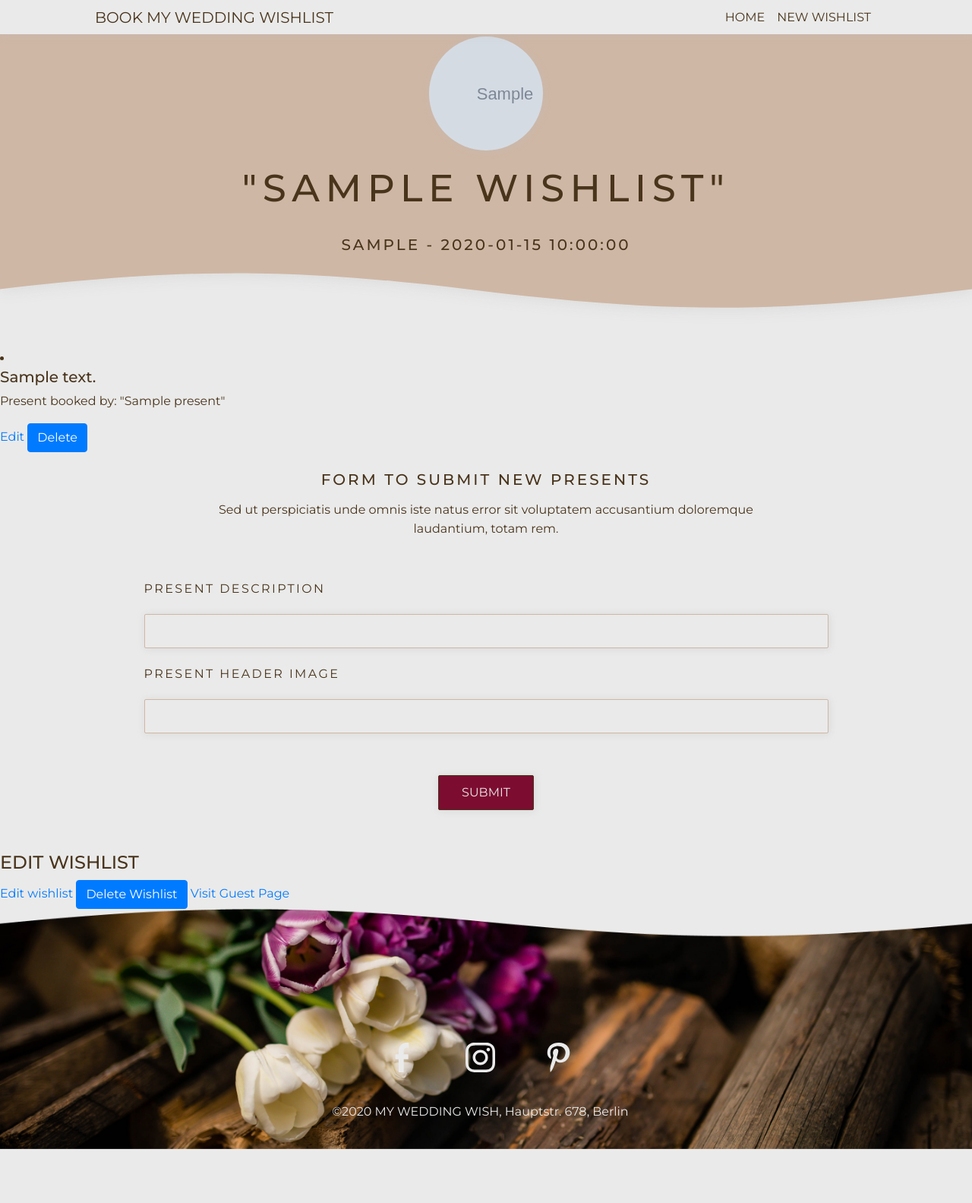
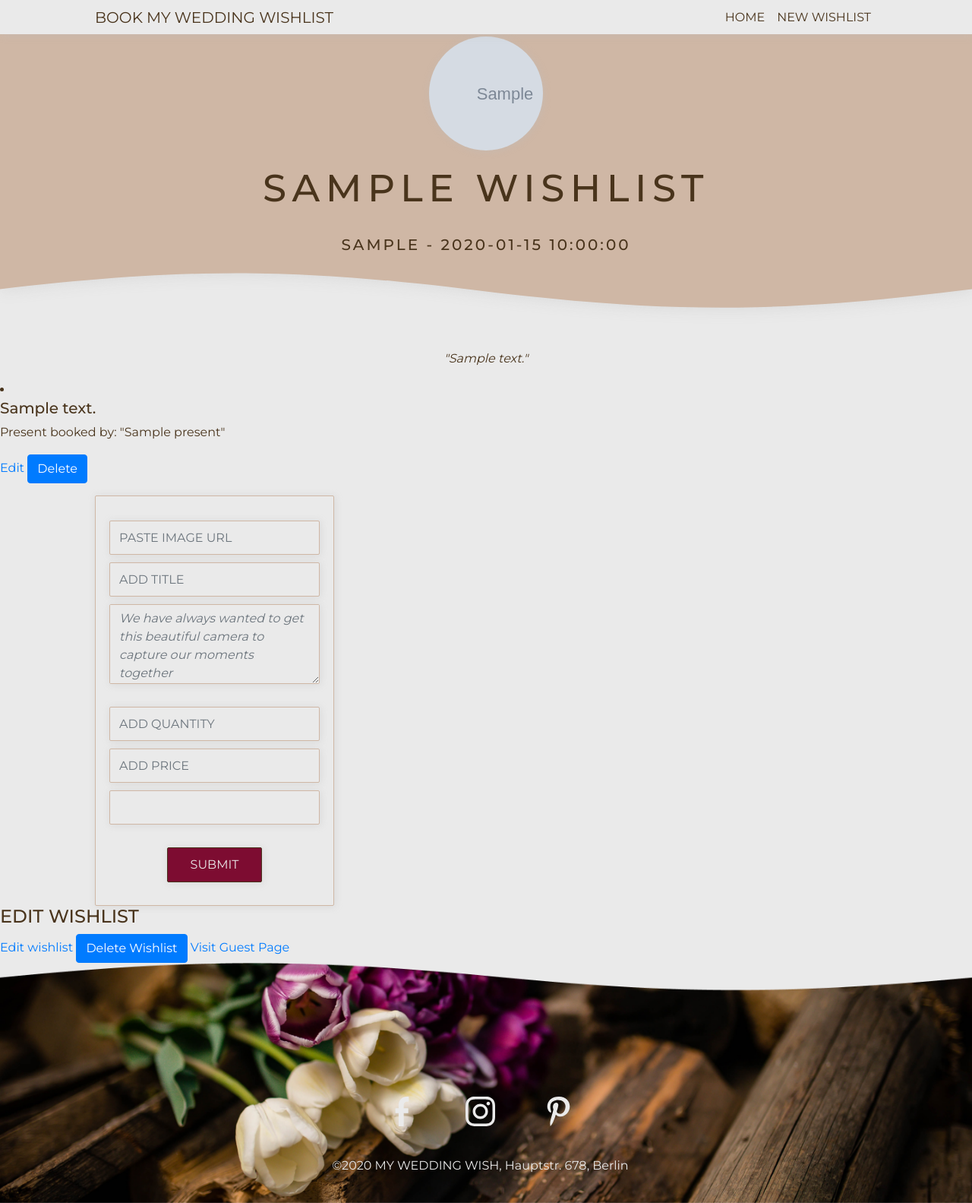
Before and after one commit to valentina-b/book-my-wedding-wish, a Flask app: a page that uses templates/owner_view.html in a window 1280 px wide. Shown: the whole page at 76% size. Before the commit the page ends 1512 px from the top, so only its background shows below. Run offline with Flask 2, Linux system fonts and the light colour scheme; grey boxes marked "Sample" are stand-in pictures; a database or web service that is not in the repository returns one stand-in record (values such as "Sample title"); some libraries are stand-ins or nearby versions.

Commit message:
Style present form

```diff
--- a/static/css/style.css
+++ b/static/css/style.css
@@ -68,8 +68,10 @@ input {
     background-color: var(--app-color-subtle)!important;
 }
 
-input:focus {
+input:focus, textarea:focus {
     border: 1px solid var(--app-color-text)!important;
+    /* outline: none!important; */
+    background-color: var(--app-color-subtle)!important;
 }
 
 .navbar {
@@ -258,6 +260,49 @@ form {
     margin-top: 2rem;
 }
 
+.wishlist-description-p {
+    display: block;
+    margin: auto;
+    max-width: 770px;
+}
+
+::placeholder {
+    text-transform: uppercase;
+}
+
+.present-description::placeholder {
+    text-transform: none;
+    font-style: italic;
+}
+
+.present-form-div, .present-form-div textarea {
+    width: 315px;
+    height: 540px;
+    border: 1px solid var(--app-color-supporting-2);
+    border-radius: var(--border-radius);
+    box-shadow: var(--box-shadow);
+    background-color: var(--app-color-subtle);
+}
+
+.present-description {
+    height: 105px!important;
+    margin-bottom: 30px!important;
+}
+
+.present-form-div input, .present-form-div textarea {
+    width: 277px;
+    margin: 3px auto 10px auto;
+    /* height: 540px;
+    border: 1px solid var(--app-color-supporting-2);
+    border-radius: var(--border-radius);
+    box-shadow: var(--box-shadow);
+    background-color: var(--app-color-subtle); */
+}
+
+.cta-present-form {
+    margin: 30px auto 0 auto;
+}
+
 /* Footer */
 .social-icons {
     margin: auto;
@@ -364,7 +409,7 @@ form {
     .return-link {
         margin: -20px auto 20px auto;
     }
-    .form-group {
+    .form-group, .form-group-present {
         width: 90%;
         margin: 0 auto;
     }
--- a/templates/owner_view.html
+++ b/templates/owner_view.html
@@ -11,7 +11,7 @@
         <div class="owner-header-image-div">
             <img src="{{ the_wishlist.wishlist_header_image_URL }}" alt="Couple Photo">
         </div>
-        <h1>"{{ the_wishlist.wishlist_name }}"</h1>
+        <h1>{{ the_wishlist.wishlist_name }}</h1>
         <h3 class="text-center">{{ the_wishlist.wishlist_wedding_location }} - {{ the_wishlist.wishlist_wedding_date }}</h3>
     </div>
 {% endblock %}
@@ -28,6 +28,7 @@
 
 <!-- <h1>"{{ the_wishlist.wishlist_name }}"</h1>
 <h3 class="text-center">{{ the_wishlist.wishlist_wedding_location }} - {{ the_wishlist.wishlist_wedding_date }}</h3> -->
+<p class="text-center font-italic wishlist-description-p">"{{ the_wishlist.wishlist_description }}"</p>
 
 <p>
 {% for present in displayed_presents %}
@@ -64,7 +65,7 @@
 {% endfor %}
 </p>
 
-<section id="section-form">
+<!-- <section id="section-form">
     <div class="container">
         <div class="form-text">
             <h3 class="text-center">FORM TO SUBMIT NEW PRESENTS</h3>
@@ -73,16 +74,55 @@
         <div class="row">
             <form action="{{ url_for('add_new_present', wishlist_username=wishlist_username) }}" method="POST">
                 <div class="form-group">
-                    <!-- wishlist description -->
+
                     <label for="present_description">Present Description</label>
                     <input type="text" class="form-control" id="present_description" name="present_description">
-                    <!-- header image -->
+
                     <label for="present_header_image_URL">Present Header Image</label>
                     <input type="text" class="form-control" id="present_header_image_URL" name="present_header_image_URL">
                     <button type="submit" class="cta cta-button">Submit</button>
                 </div>
             </form>
         </div>
+    </div>
+</section> -->
+
+
+
+
+<section id="section-presents">
+    <div class="container">
+
+<div class="present-form-div">
+
+            <form action="{{ url_for('add_new_present', wishlist_username=wishlist_username) }}" method="POST">
+                <div class="form-group-present">
+
+                        <label class="d-none" for="present_header_image_URL">Present Image</label>
+                        <input type="url" class="form-control" id="present_header_image_URL" name="present_header_image_URL" placeholder="Paste Image URL">
+                        <!-- present title -->
+                        <label class="d-none" for="present_title">Present Title</label>
+                        <input type="text" class="form-control" id="present_title" name="present_title" placeholder="Add Title">
+                        <!-- present description -->
+                        <label class="d-none" for="present_description">Present Description</label>
+                        <textarea class="form-control present-description" id="present_description" name="present_description" rows="4"  placeholder="We have always wanted to get this beautiful camera to capture our moments together"></textarea>
+
+                        <!-- present quantity -->
+                        <label class="d-none" for="present_quantity">Present Quantity</label>
+                        <input type="text" class="form-control" id="present_quantity" name="present_quantity" placeholder="Add Quantity">
+                        <!-- present price -->
+                        <label class="d-none" for="present_price">Present Price</label>
+                        <input type="text" class="form-control" id="present_price" name="present_price" placeholder="Add Price">
+                        <!-- present category -->
+                        <label class="d-none" for="present_category">Present Category</label>
+                        <input type="text" class="form-control" id="present_category" name="present_category" placeholder="">
+
+                    <button type="submit" class="cta cta-button cta-present-form">Submit</button>
+
+                </div>
+            </form>
+
+</div>
     </div>
 </section>
 
```
